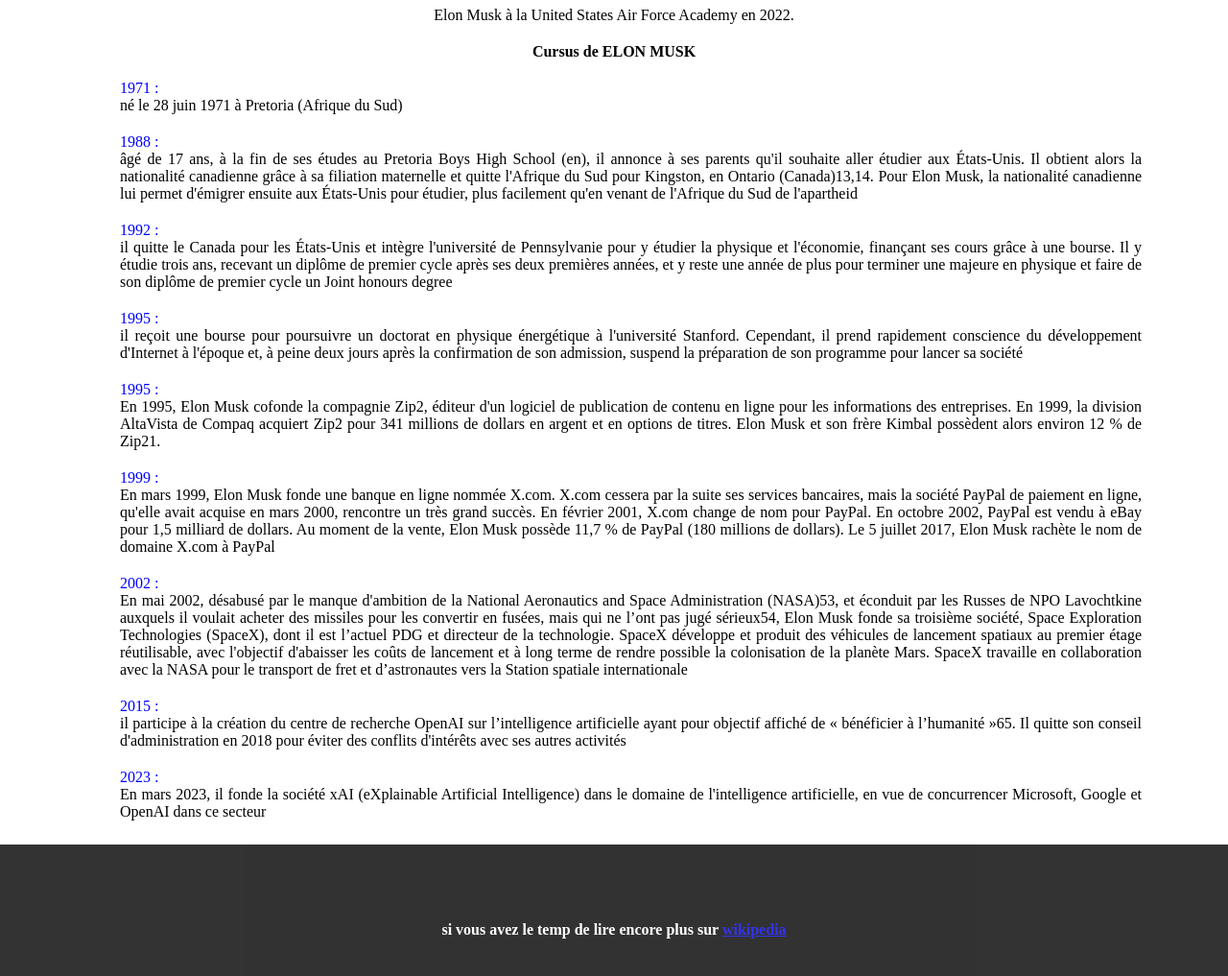
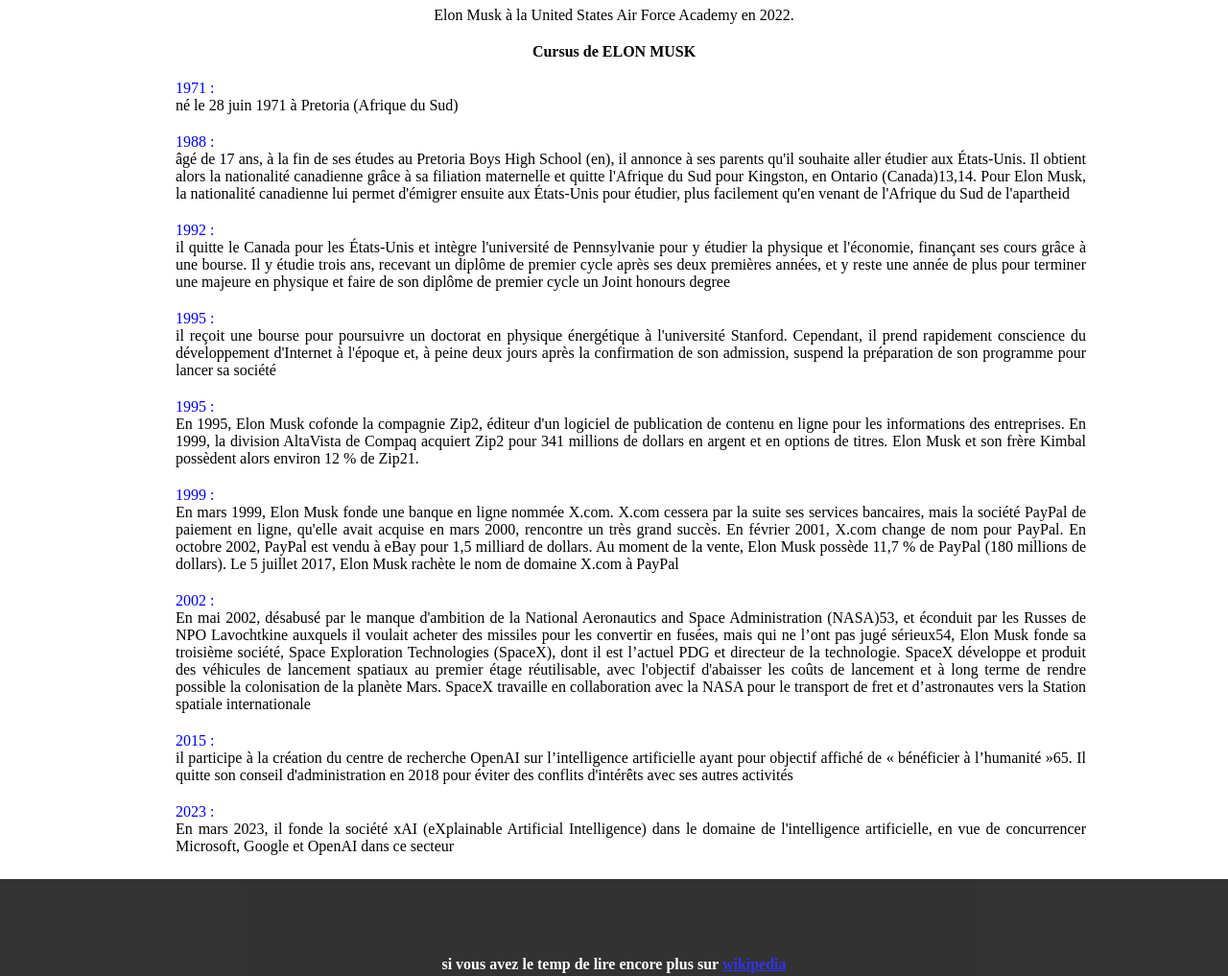
Before and after one commit to amediazz/elonmusk-tribute-page, a plain HTML site: page index.html in a window 1280 px wide. Shown: the part 443-1460 px from the top of the page at 96% size. Drawn offline with Linux system fonts and the light colour scheme.

Commit message:
said amzal

```diff
--- a/styles.css
+++ b/styles.css
@@ -24,6 +24,8 @@
 #tribute-info{
   padding-left:70px;
   padding-right:70px;
+  margin:0 auto 15px auto;
+  max-width:1024px;
 }
 ul > li{
   margin:20px;
```
